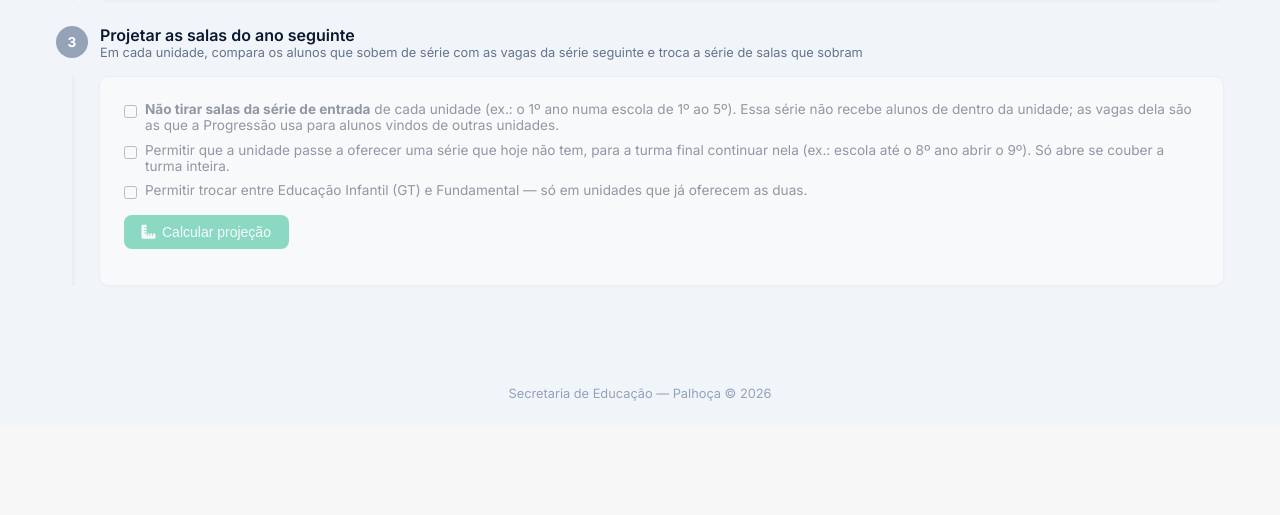
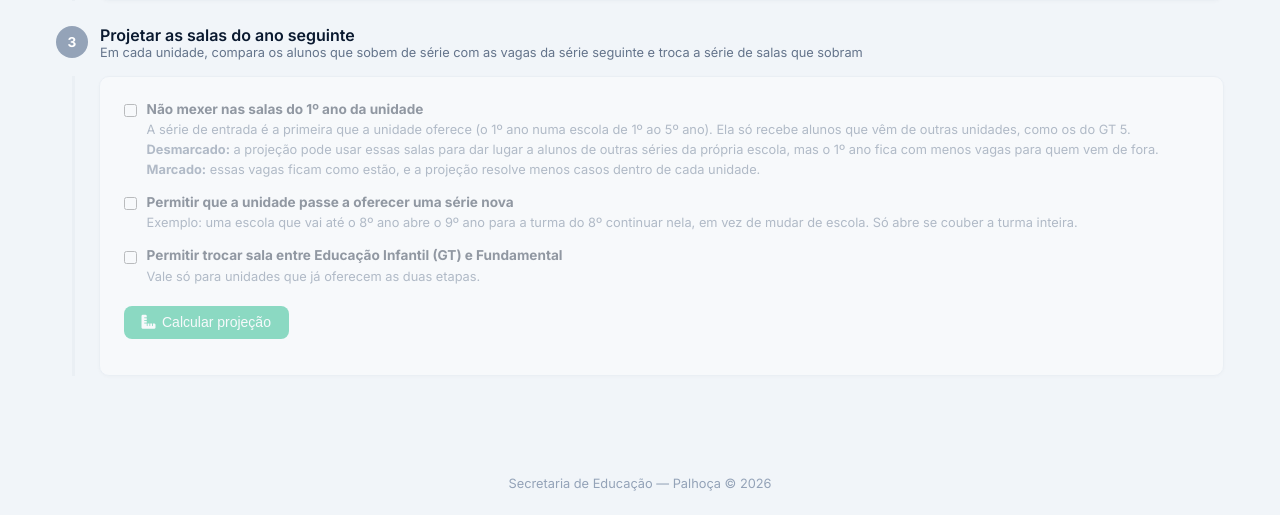
Before and after one commit to silviakochf/Projecao, a Flask app: page /projecao in a window 1280 px wide. Shown: the part 693-1208 px from the top of the page. Before the commit the page ends 1094 px from the top, so only its background shows below. Run offline with Flask 2, Linux system fonts and the light colour scheme; parts of the project's set-up code (start-up, migrations or seed data) failed here and were passed over.

Commit message:
chore: alteração em texto

```diff
--- a/app/templates/projecao.html
+++ b/app/templates/projecao.html
@@ -64,10 +64,30 @@
 </div>
 <div class="step-block pending" id="block3">
     <div class="card">
-        <div style="display:flex;flex-direction:column;gap:.55rem;margin-bottom:1rem;font-size:.85rem">
-            <label style="display:flex;align-items:flex-start;gap:.5rem"><input type="checkbox" id="p-proteger" style="margin-top:.25rem"> <span><strong>Não tirar salas da série de entrada</strong> de cada unidade (ex.: o 1º ano numa escola de 1º ao 5º). Essa série não recebe alunos de dentro da unidade; as vagas dela são as que a Progressão usa para alunos vindos de outras unidades.</span></label>
-            <label style="display:flex;align-items:flex-start;gap:.5rem"><input type="checkbox" id="p-abrir" style="margin-top:.25rem"> <span>Permitir que a unidade passe a oferecer uma série que hoje não tem, para a turma final continuar nela (ex.: escola até o 8º ano abrir o 9º). Só abre se couber a turma inteira.</span></label>
-            <label style="display:flex;align-items:flex-start;gap:.5rem"><input type="checkbox" id="p-etapas" style="margin-top:.25rem"> <span>Permitir trocar entre Educação Infantil (GT) e Fundamental — só em unidades que já oferecem as duas.</span></label>
+        <div style="display:flex;flex-direction:column;gap:.9rem;margin-bottom:1.2rem;font-size:.85rem">
+            <label style="display:flex;align-items:flex-start;gap:.6rem">
+                <input type="checkbox" id="p-proteger" style="margin-top:.2rem">
+                <span><strong>Não mexer nas salas do 1º ano da unidade</strong>
+                    <span style="display:block;font-size:.8rem;color:#64748b;line-height:1.55;margin-top:.2rem">
+                        A série de entrada é a primeira que a unidade oferece (o 1º ano numa escola de 1º ao 5º ano). Ela só recebe alunos que vêm de outras unidades, como os do GT 5.<br>
+                        <strong>Desmarcado:</strong> a projeção pode usar essas salas para dar lugar a alunos de outras séries da própria escola, mas o 1º ano fica com menos vagas para quem vem de fora.<br>
+                        <strong>Marcado:</strong> essas vagas ficam como estão, e a projeção resolve menos casos dentro de cada unidade.
+                    </span></span>
+            </label>
+            <label style="display:flex;align-items:flex-start;gap:.6rem">
+                <input type="checkbox" id="p-abrir" style="margin-top:.2rem">
+                <span><strong>Permitir que a unidade passe a oferecer uma série nova</strong>
+                    <span style="display:block;font-size:.8rem;color:#64748b;line-height:1.55;margin-top:.2rem">
+                        Exemplo: uma escola que vai até o 8º ano abre o 9º ano para a turma do 8º continuar nela, em vez de mudar de escola. Só abre se couber a turma inteira.
+                    </span></span>
+            </label>
+            <label style="display:flex;align-items:flex-start;gap:.6rem">
+                <input type="checkbox" id="p-etapas" style="margin-top:.2rem">
+                <span><strong>Permitir trocar sala entre Educação Infantil (GT) e Fundamental</strong>
+                    <span style="display:block;font-size:.8rem;color:#64748b;line-height:1.55;margin-top:.2rem">
+                        Vale só para unidades que já oferecem as duas etapas.
+                    </span></span>
+            </label>
         </div>
         <button class="btn btn-green" id="btn-calc" onclick="calcularProjecao()"><i class="fas fa-ruler-combined"></i> Calcular projeção</button>
         <div id="calc-status" style="margin-top:.75rem;font-size:.85rem"></div>
```
